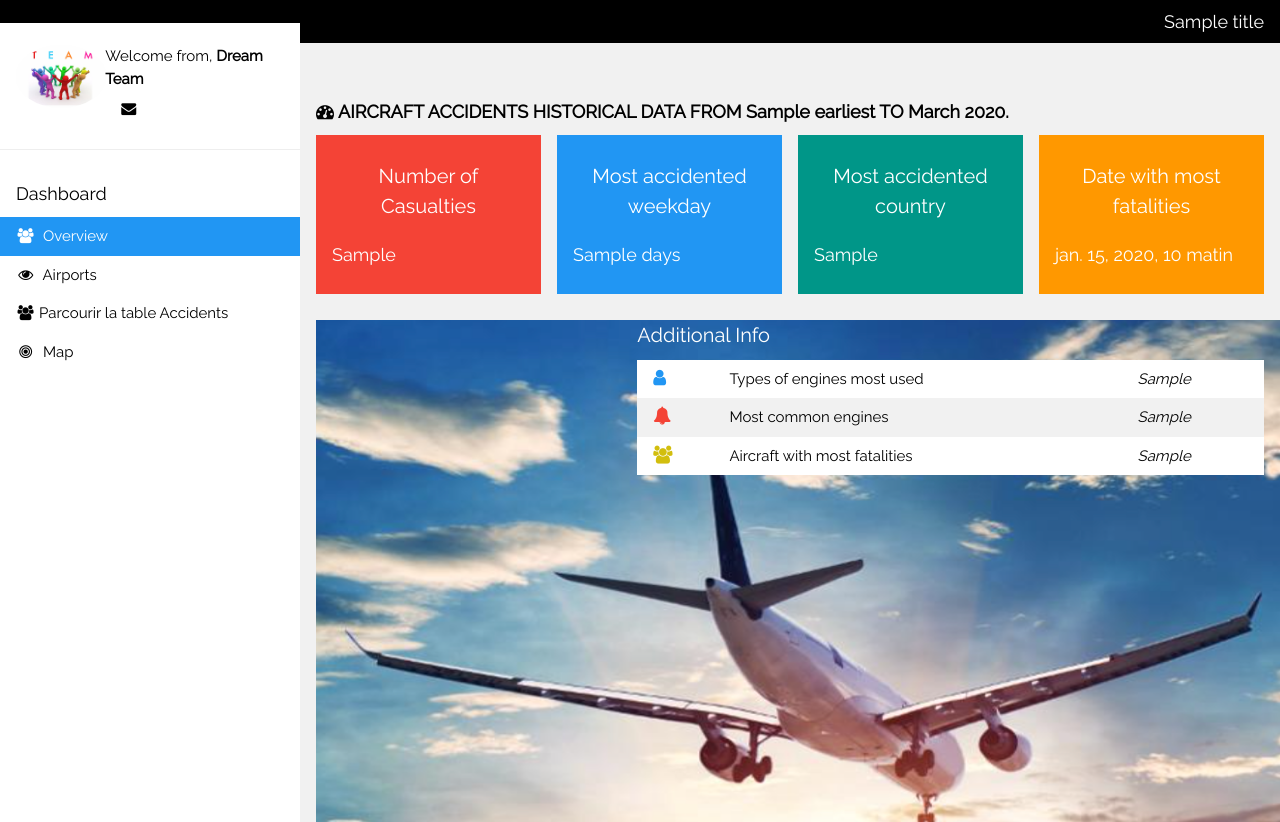
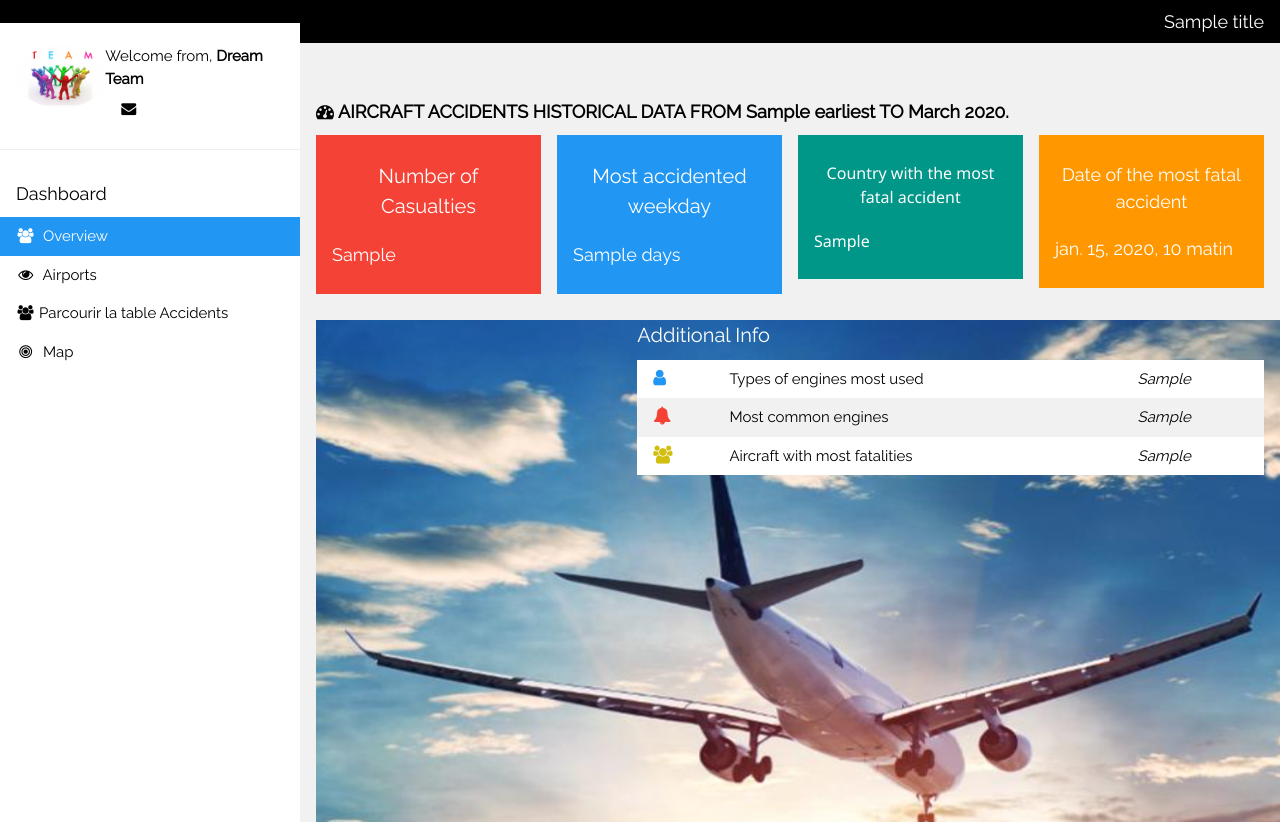
Before and after one commit to elvinaeury/Projet_SBD, a Django app: template Django/DjangoAviation/appliweb/templates/analytics2.html in a window 1280 px wide; the page is wider, and only the part inside the window is pictured. Shown: the top 822 px of that part. Run offline with Django 3.2, Linux system fonts and the light colour scheme; the template is opened without the code that fills it: most values are stand-ins (such as "Sample title", 1, 10 or a date in 2020).

Commit message:
Add files via upload

```diff
--- a/Django/DjangoAviation/appliweb/templates/analytics2.html
+++ b/Django/DjangoAviation/appliweb/templates/analytics2.html
@@ -82,16 +82,16 @@ html,body,h1,h2,h3,h4,h5 {font-family: "Raleway", sans-serif}
     <div class="w3-quarter">
       <div class="w3-container w3-teal w3-padding-16">
         <div class="w3-center">
-          <h4>Most accidented country</h4>
+          <h6>Country with the most fatal accident</h6>
         </div>
         <div class="w3-clear"></div>
-        <h5>{{ worst_country }}</h5>
+        <h6>{{ worst_country }}</h6>
       </div>
     </div>
     <div class="w3-quarter">
       <div class="w3-container w3-orange w3-text-white w3-padding-16">
         <div class="w3-center">
-          <h4>Date with most fatalities</h4>
+          <h5>Date of the most fatal accident</h5>
         </div>
         <div class="w3-clear"></div>
         <h5>{{ worst_date}}</h5>
```
